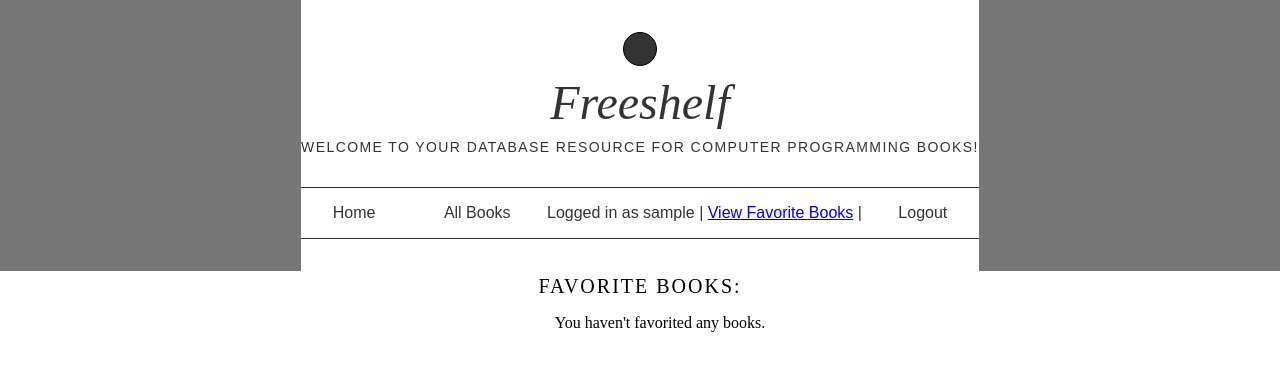
After one commit to momentum-cohort-2019-05/w5-freeshelf-phamm89, a Django app: page /favorites/ in a window 1280 px wide. The commit adds this page. Shown: the top 371 px of the page. Run offline with Django 3.2, Linux system fonts and the light colour scheme; the visitor is signed in with stand-in values (Sample User, id 1); data that the repository does not hold is empty; some libraries are stand-ins or nearby versions.

Commit message:
Fixed Favorites

```diff
--- a/core/models.py
+++ b/core/models.py
@@ -52,9 +52,6 @@ class Book(models.Model):
         """Returns the url to access a detail record for this book."""
         return reverse('book-detail', args=[str(self.id)])
 
-    # def get_favorite_url(self):
-    #     return reverse('category-detail', args=(self.pk,))
-
 
 class BookAuthor(models.Model):
     """Model representing an author."""
--- a/core/templates/base.html
+++ b/core/templates/base.html
@@ -26,7 +26,7 @@
             <a class="f6 f5-l link bg-animate black-80 hover-bg-lightest-blue dib pa3 ph4-l" href="{% url 'index' %}">Home</a>
             <a class="f6 f5-l link bg-animate black-80 hover-bg-light-green dib pa3 ph4-l" href="{% url 'books' %}">All Books</a>
             {% if request.user.is_authenticated %}
-            Logged in as {{ request.user }} | <a class="f6 f5-l link bg-animate black-80 hover-bg-light-green dib pa3 ph4-l" href="{% url 'auth_logout' %}">Logout</a>
+            Logged in as {{ request.user }}  |    <a href="{% url 'favorites' %}">View Favorite Books</a>    |   <a class="f6 f5-l link bg-animate black-80 hover-bg-light-green dib pa3 ph4-l" href="{% url 'auth_logout' %}">Logout</a>
           {% else %}
             <a class="f6 f5-l link bg-animate black-80 hover-bg-light-green dib pa3 ph4-l" href="{% url 'auth_login' %}">Login</a> |
             <a class="f6 f5-l link bg-animate black-80 hover-bg-light-green dib pa3 ph4-l" href="{% url 'registration_register' %}">Register</a>
--- a/core/templates/core/book_list.html
+++ b/core/templates/core/book_list.html
@@ -9,7 +9,11 @@
     <p><br>
       <div class="normal f3"><a href="{{ book.get_absolute_url }}">{{ book.book_title}}</a><span class="f4"> by {{ book.book_author }}</span></div>
     <p>
-      |  Added to Database: {{ book.db_date_added }}  |  Category: {{ book.book_category.get }}
+        {% if request.user.is_authenticated and request.user not in book.book_favorite.all %}
+        <a href="{% url 'favorite-book' book.pk %}?next={{ request.path }}">Add to Favorite Books</a>   |   Added to Database: {{ book.db_date_added }}  |  Category: {{ book.book_category.get }}
+        {% elif request.user.is_authenticated and request.user in book.book_favorite.all %}
+        <a href="{% url 'favorite-book' book.pk %}?next={{ request.path }}">Remove from Favorite Books</a>   |   Added to Database: {{ book.db_date_added }}  |  Category: {{ book.book_category.get }}
+        {% endif %}
     </p>
     </p>
     {% endfor %}
--- a/core/templates/core/category_detail.html
+++ b/core/templates/core/category_detail.html
@@ -12,7 +12,11 @@
         <i>{{ book.book_description }}</i>
     </p>
     <p>
-      |  Added to Database: {{ book.db_date_added }}
+        {% if request.user.is_authenticated and request.user not in book.book_favorite.all %}
+        <a href="{% url 'favorite-book' book.pk %}?next={{ request.path }}">Add to Favorite Books</a>   |   Added to Database: {{ book.db_date_added }}  |  Category: {{ book.book_category.get }}
+        {% elif request.user.is_authenticated and request.user in book.book_favorite.all %}
+        <a href="{% url 'favorite-book' book.pk %}?next={{ request.path }}">Remove from Favorite Books</a>   |   Added to Database: {{ book.db_date_added }}  |  Category: {{ book.book_category.get }}
+        {% endif %}
     </p>
     </p>
     {% endfor %}
--- /dev/null
+++ b/core/templates/core/favorites.html
@@ -0,0 +1,21 @@
+
+{% extends "base.html" %}
+
+{% block content %}
+<header class="tc ph4">
+        <h2 class="mt1 mb0 f4 fw3 ttu tracked"><strong><emphasis>Favorite Books:</emphasis></strong></h2>
+<ul>
+    {% if favorites_list %}
+    <p class="f5 lh-copy measure">
+      {% for favorite in favorites_list %}
+      <p><br>
+        <div class="normal f3"><a href="{{ favorite.book.get_absolute_url }}">{{ favorite.book.book_title }}</a><span class="f4"> by {{ favorite.book.book_author }}</span></div>
+      <p>
+      <a href="{% url 'favorite-book' favorite.book.pk %}?next={{ request.path }}">Remove Favorite Book</a>
+      {% endfor %}
+      </p></p></p>
+
+    {% else %}
+      <p>You haven't favorited any books.</p>
+    {% endif %}
+{% endblock %}
--- a/core/views.py
+++ b/core/views.py
@@ -6,6 +6,7 @@ from django.contrib.auth.decorators import login_required
 from django.contrib import messages
 from django.views.decorators.http import require_http_methods
 from django.http import HttpResponseRedirect
+from django.contrib.auth.models import User
 
 
 # Created views
@@ -48,19 +49,26 @@ class CategoriesListView(generic.ListView):
 class CategoriesDetailView(generic.DetailView):
     model = Category
 
-@require_http_methods(['POST'])
+
 @login_required
-def favorite_view(request, book_pk):
+def favorite_book(request, pk):
     """View function for user to favorite or unfavorite a book."""
-    book = get_object_or_404(Book, pk=book_pk)
+    book = get_object_or_404(Book, pk=pk)
 
-    # Create the favorite list for user
-    favorite, created = request.user.favorite_set.get_or_create(book=book)
+    if request.method == 'GET':
+        if request.user in book.book_favorite.all():
+            book.book_favorite.remove(request.user)
+            messages.info(request, f"You have removed {book.book_title} from your favorites book list.")
+        else:
+            book.book_favorite.add(request.user)
+            messages.success(request, f"You have added {book.book_title} from your favorites book list.")
 
-    if created:
-        messages.success(request, f"You have added {book.book_title} to your favorites book list.")
-    else:
-        messages.info(request, f"You have removed {book.book_title} from your favorites book list.")
-        favorite.delete()
+    return HttpResponseRedirect(request.GET.get("next"))
 
-    return redirect('category-detail', pk=book_pk)
+
+@login_required
+def favorite_view(request):
+    """View function for user to view all books in favorite list."""
+    favorites_list = Favorite.objects.filter(user=request.user)
+
+    return render(request, 'core/favorites.html', {'favorites_list': favorites_list})
--- a/freeshelf/urls.py
+++ b/freeshelf/urls.py
@@ -25,7 +25,9 @@ urlpatterns = [
     path('', RedirectView.as_view(url='/index/', permanent=True)),
     path('books/', core_views.BookListView.as_view(), name='books'),
     path('book/<int:pk>', core_views.BookDetailView.as_view(), name='book-detail'),
+    path('book/<int:pk>/favorite/', core_views.favorite_book, name='favorite-book'),
     path('category/<int:pk>', core_views.CategoriesDetailView.as_view(), name='category-detail'),
+    path('favorites/', core_views.favorite_view, name='favorites'),
     path('admin/', admin.site.urls),
     path('accounts/', include('registration.backends.simple.urls')),
 ]
```
Also changed, not shown: core/admin.py (+7 -1 lines), core/templates/index.html (+5 -3 lines), core/migrations/0004_auto_20190629_1956.py (added).
